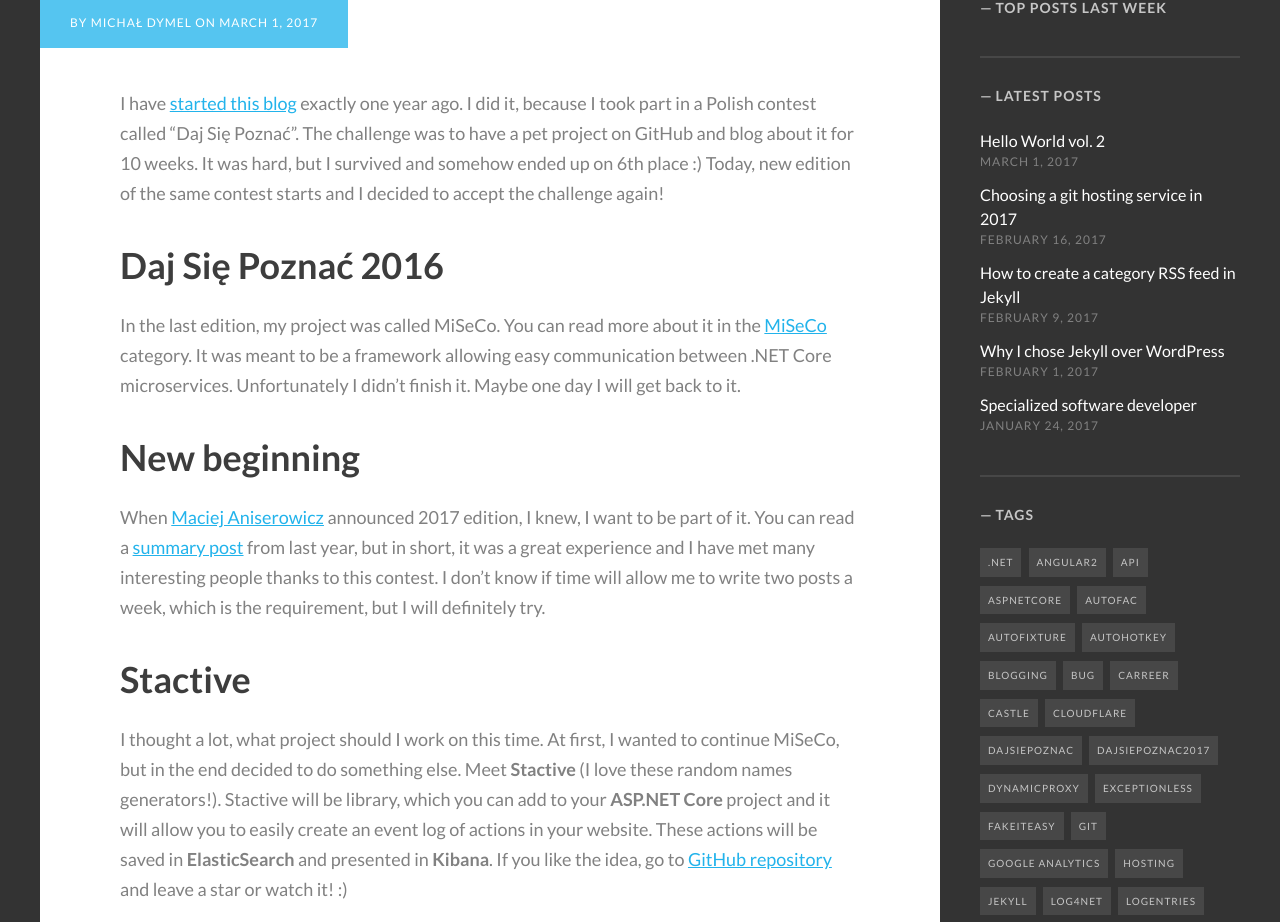
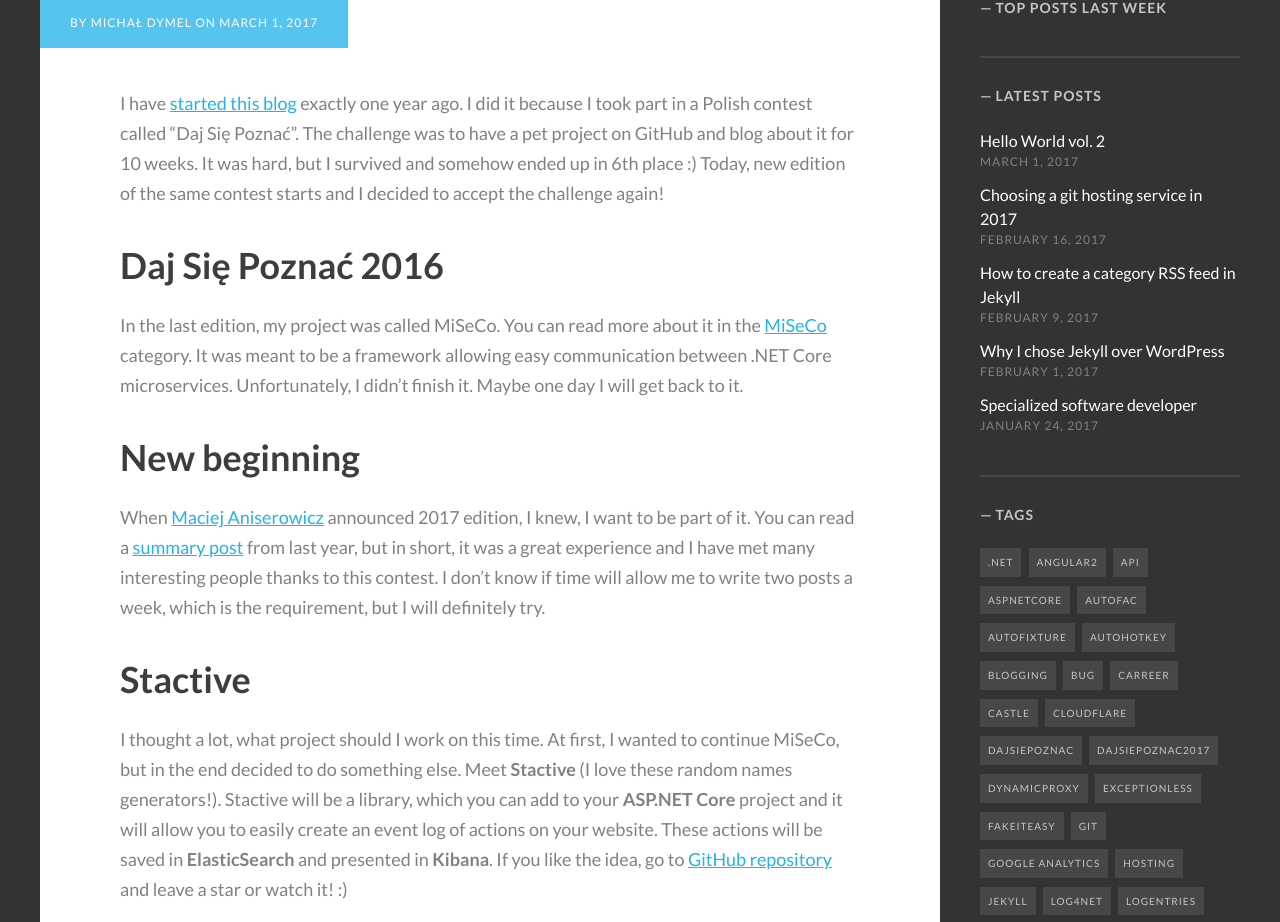
Before and after one commit to mdymel/devblog.dymel.pl, a Jekyll site: the page built from _posts/2017-03-01-hello-world-2.markdown, in a window 1280 px wide and 1400 px high, scrolled down 517 px. Shown: the part 168-1090 px from the top of the window. Built offline with Jekyll 4.4.1, drawn with Linux system fonts in a browser that asks for light colours; some web fonts are replaced; comment, search, counter and statistics services are not loaded.

Commit message:
grammar fixes

```diff
--- a/_posts/2017-03-01-hello-world-2.markdown
+++ b/_posts/2017-03-01-hello-world-2.markdown
@@ -6,16 +6,16 @@ image: /images/posts/2017-03-01-hello-world-2/featured.jpg
 tags:
 - dajsiepoznac2017
 ---
-I have [started this blog](/2016/02/27/hello-world/) exactly one year ago. I did it, because I took part in a Polish contest called "Daj Się Poznać". The challenge was to have a pet project on GitHub and blog about it for 10 weeks. It was hard, but I survived and somehow ended up on 6th place :) Today, new edition of the same contest starts and I decided to accept the challenge again!
+I have [started this blog](/2016/02/27/hello-world/) exactly one year ago. I did it because I took part in a Polish contest called "Daj Się Poznać". The challenge was to have a pet project on GitHub and blog about it for 10 weeks. It was hard, but I survived and somehow ended up in 6th place :) Today, new edition of the same contest starts and I decided to accept the challenge again!
 
 # Daj Się Poznać 2016
-In the last edition, my project was called MiSeCo. You can read more about it in the [MiSeCo](/tags/#miseco) category. It was meant to be a framework allowing easy communication between .NET Core microservices. Unfortunately I didn't finish it. Maybe one day I will get back to it.
+In the last edition, my project was called MiSeCo. You can read more about it in the [MiSeCo](/tags/#miseco) category. It was meant to be a framework allowing easy communication between .NET Core microservices. Unfortunately, I didn't finish it. Maybe one day I will get back to it.
 
 # New beginning
 When [Maciej Aniserowicz](http://devstyle.pl) announced 2017 edition, I knew, I want to be part of it. You can read a [summary post](/2016/06/24/dajsiepoznac-summary-part-2-gala-final-thoughts/) from last year, but in short, it was a great experience and I have met many interesting people thanks to this contest. I don't know if time will allow me to write two posts a week, which is the requirement, but I will definitely try.
 
 # Stactive
-I thought a lot, what project should I work on this time. At first, I wanted to continue MiSeCo, but in the end decided to do something else. Meet **Stactive** (I love these random names generators!). Stactive will be library, which you can add to your **ASP.NET Core** project and it will allow you to easily create an event log of actions in your website. These actions will be saved in **ElasticSearch** and presented in **Kibana**. If you like the idea, go to [GitHub repository](https://github.com/mdymel/stactive) and leave a star or watch it! :)
+I thought a lot, what project should I work on this time. At first, I wanted to continue MiSeCo, but in the end decided to do something else. Meet **Stactive** (I love these random names generators!). Stactive will be a library, which you can add to your **ASP.NET Core** project and it will allow you to easily create an event log of actions on your website. These actions will be saved in **ElasticSearch** and presented in **Kibana**. If you like the idea, go to [GitHub repository](https://github.com/mdymel/stactive) and leave a star or watch it! :)
 
 # Summary
 Last year, nearly 300 people registered for "Daj Się Poznać". When I am writing this post, 30 minutes before the registration is closed, there are over 750 contestants! This means, there will be many new blogs to watch for! I would like to wish everyone taking part in this good luck and to be persistent. It's not easy, but it's worth it!
```
